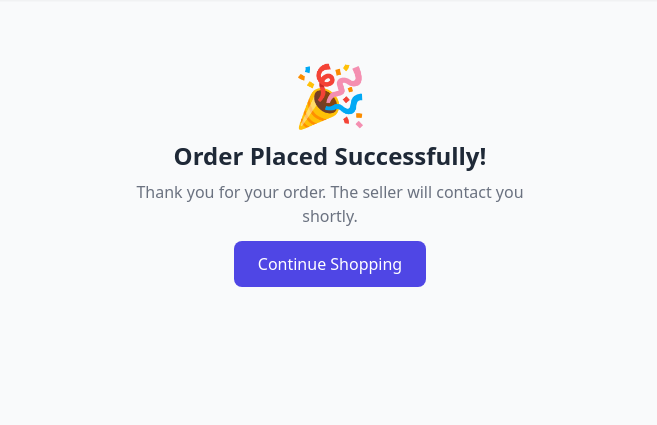
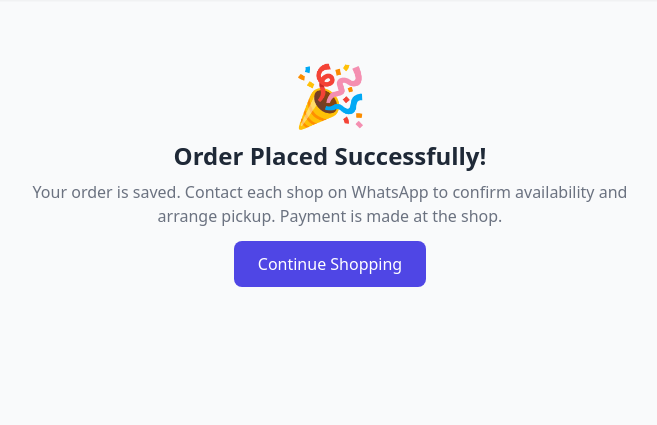
Before and after one commit to himanshunexus/BAZAR, a Django app: page /cart/order-success/ in a window 1280 px wide. Shown: the part 56-481 px from the top of the page, without its empty margins (310-967 px from the left). Run offline with Django 4.2, Linux system fonts and the light colour scheme; some libraries are stand-ins or nearby versions.

Commit message:
Show pickup checkout and WhatsApp order links

```diff
--- a/templates/cart/checkout.html
+++ b/templates/cart/checkout.html
@@ -34,12 +34,11 @@
             <input type="tel" name="phone" placeholder="Phone Number" required
                    value="{% if user.is_authenticated %}{{ user.phone }}{% endif %}"
                    class="w-full px-4 py-2 border border-gray-300 rounded-lg text-sm focus:ring-2 focus:ring-indigo-500">
-            <textarea name="address" placeholder="Delivery Address" rows="3" required
-                      class="w-full px-4 py-2 border border-gray-300 rounded-lg text-sm focus:ring-2 focus:ring-indigo-500"></textarea>
+            <p class="text-sm text-gray-500">This order is for shop pickup. After placing it, message the shop on WhatsApp to confirm availability and pickup.</p>
 
             <div class="pt-4">
                 <button type="submit" class="w-full bg-indigo-600 text-white py-3 rounded-lg font-medium hover:bg-indigo-700 transition">
-                    Place Order (Cash on Delivery)
+                    Place Order (Pay at Shop)
                 </button>
             </div>
         </form>
--- a/templates/cart/order_success.html
+++ b/templates/cart/order_success.html
@@ -3,10 +3,26 @@
 {% block title %}Order Placed{% endblock %}
 
 {% block content %}
-<div class="max-w-md mx-auto px-4 py-16 text-center">
+<div class="max-w-2xl mx-auto px-4 py-16 text-center">
     <div class="text-6xl mb-4">🎉</div>
     <h1 class="text-2xl font-bold mb-2">Order Placed Successfully!</h1>
-    <p class="text-gray-500 mb-6">Thank you for your order. The seller will contact you shortly.</p>
+    <p class="text-gray-500 mb-6">Your order is saved. Contact each shop on WhatsApp to confirm availability and arrange pickup. Payment is made at the shop.</p>
+    {% for order in orders %}
+    <div class="bg-white rounded-xl shadow-sm p-5 mb-4 text-left">
+        <h2 class="font-semibold">{{ order.shop.name }}</h2>
+        <p class="text-sm text-gray-500 mb-3">Order {{ order.order_id|slice:":8" }} · ₹{{ order.total_amount }}</p>
+        <ul class="text-sm text-gray-600 mb-4">
+            {% for item in order.items.all %}
+            <li>{{ item.product_name }} × {{ item.quantity }}</li>
+            {% endfor %}
+        </ul>
+        {% if order.get_whatsapp_url %}
+        <a href="{{ order.get_whatsapp_url }}" target="_blank" rel="noopener" class="inline-block bg-green-600 text-white px-5 py-2.5 rounded-lg font-medium hover:bg-green-700">Contact shop on WhatsApp</a>
+        {% else %}
+        <p class="text-sm text-red-600">This shop has no WhatsApp number. Contact the shop directly to arrange pickup.</p>
+        {% endif %}
+    </div>
+    {% endfor %}
     <a href="{% url 'core:home' %}" class="bg-indigo-600 text-white px-6 py-3 rounded-lg font-medium hover:bg-indigo-700 transition">
         Continue Shopping
     </a>
```
